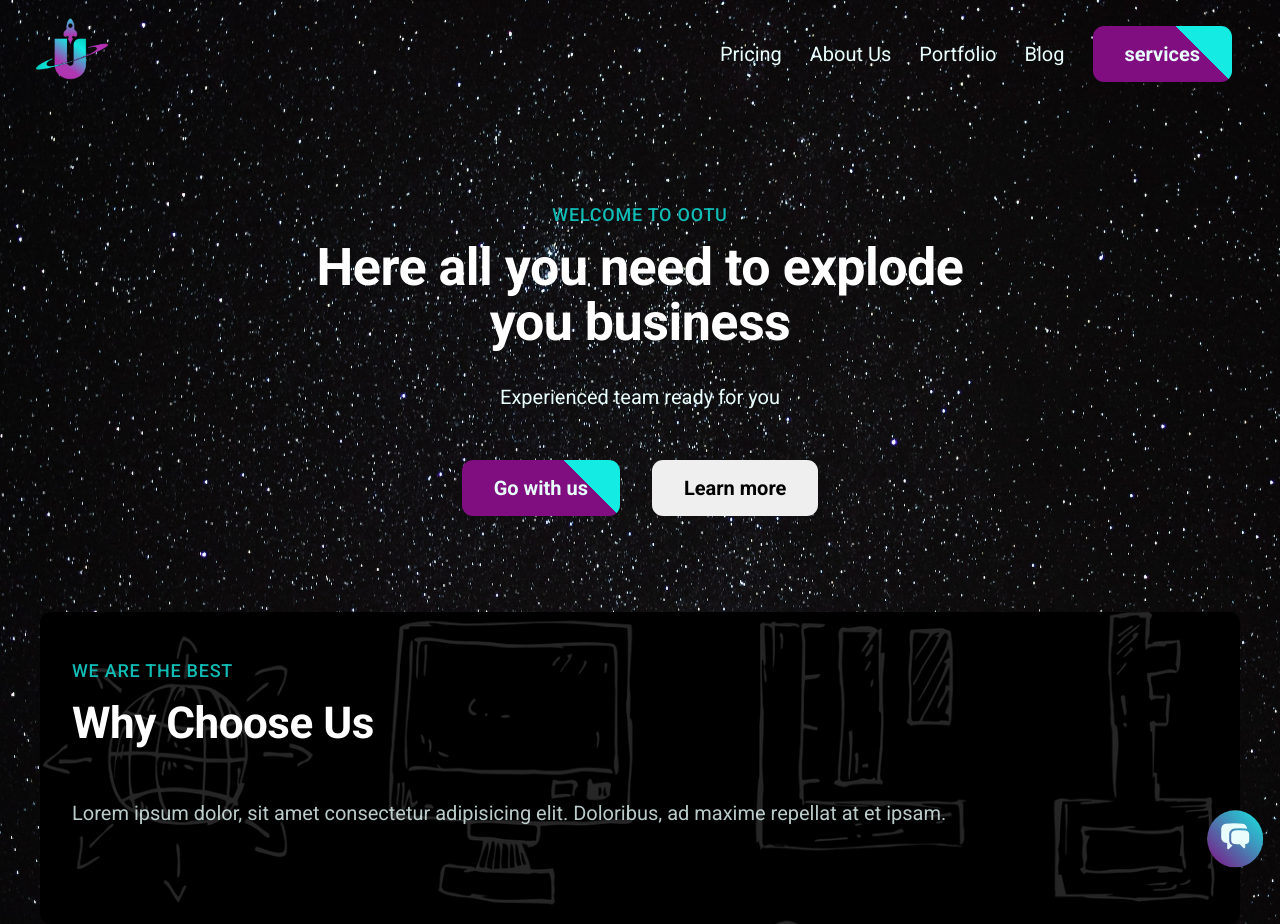
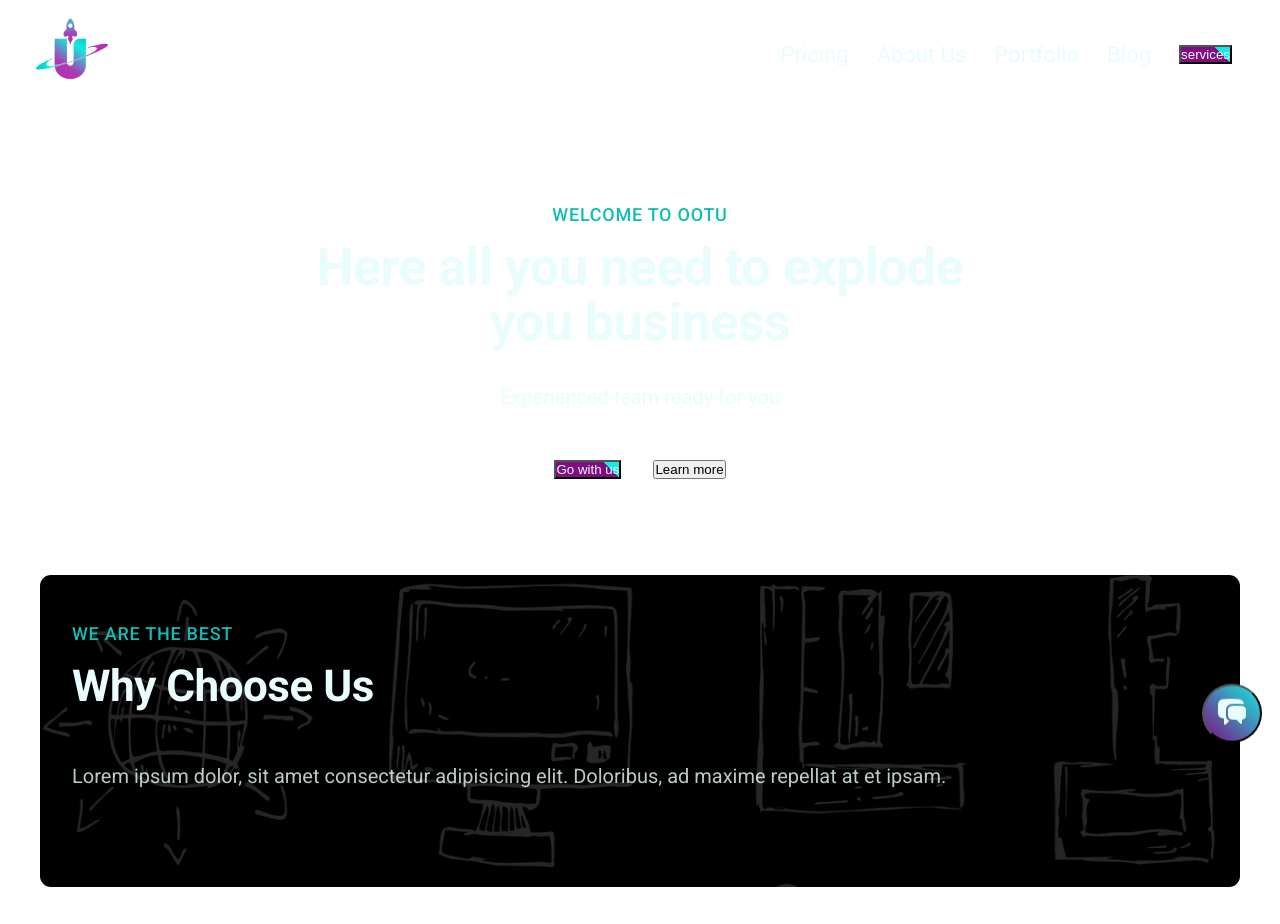
Before and after one commit to salahcst344/OOTU, a React (Create React App) app: page / in a window 1280 px wide. After the commit the page ends 887 px from the top, so only its background shows below. Built offline with nearby package versions, Linux system fonts and the light colour scheme.

Commit message:
Fix background

```diff
--- a/src/index.css
+++ b/src/index.css
@@ -34,28 +34,24 @@ html {
 body {
   color: var(--white);
   overflow-x: hidden;
-  background-image: url("./assets/stars2.jpg");
-  backdrop-filter: blur(0.7px);
-  background-repeat: repeat-y;
-  background-size: cover;
 }
 
 .link:link,
 .link:visited {
   color: inherit;
   text-decoration: none;
-  font-size: 2rem;
+  font-size: 2.2rem;
 }
 
 h1,
 h2,
 h3 {
   font-weight: 700;
-  color: white;
+  color: inherit;
   letter-spacing: -0.5px;
 }
 
-button {
+.btn {
   display: inline-block;
   text-decoration: none;
   font-size: 2rem;
```
